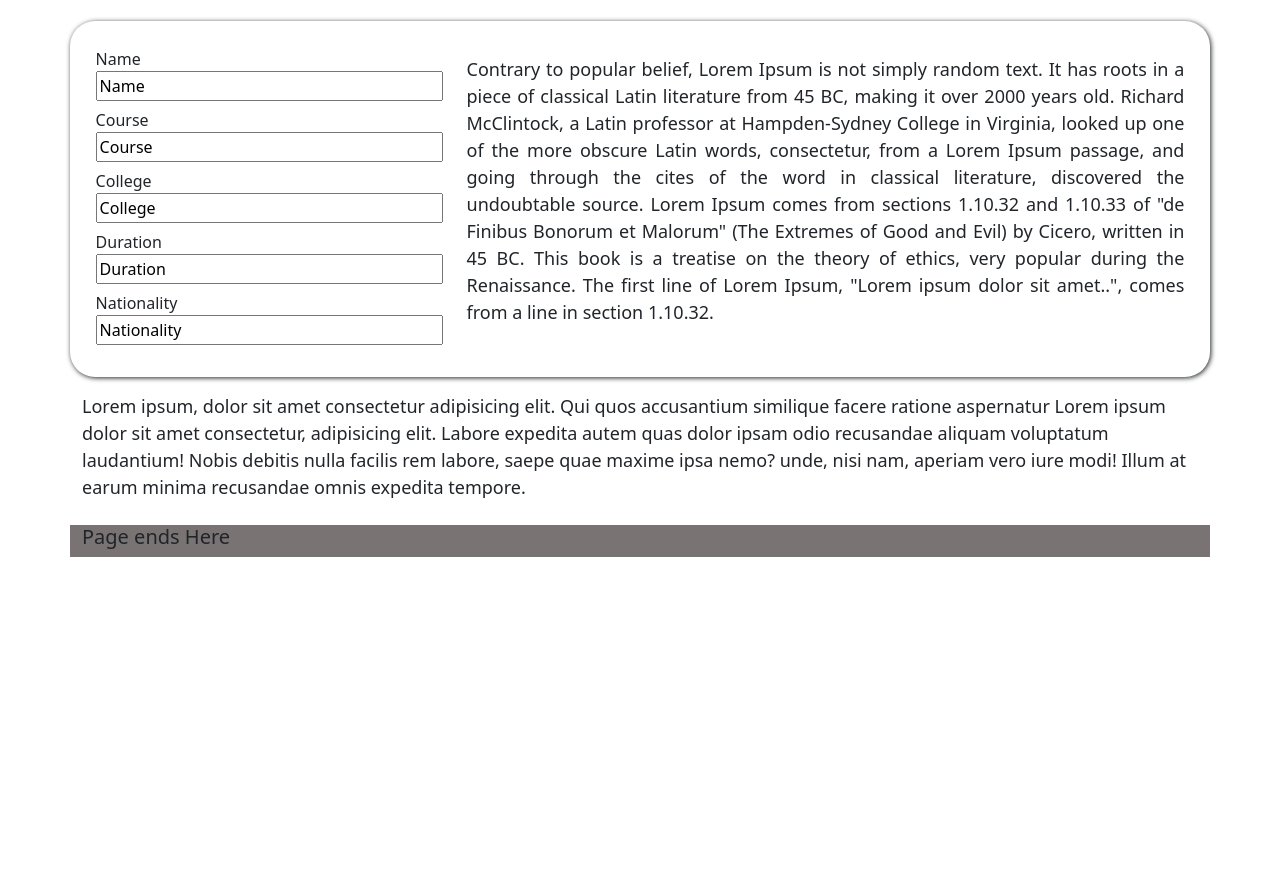
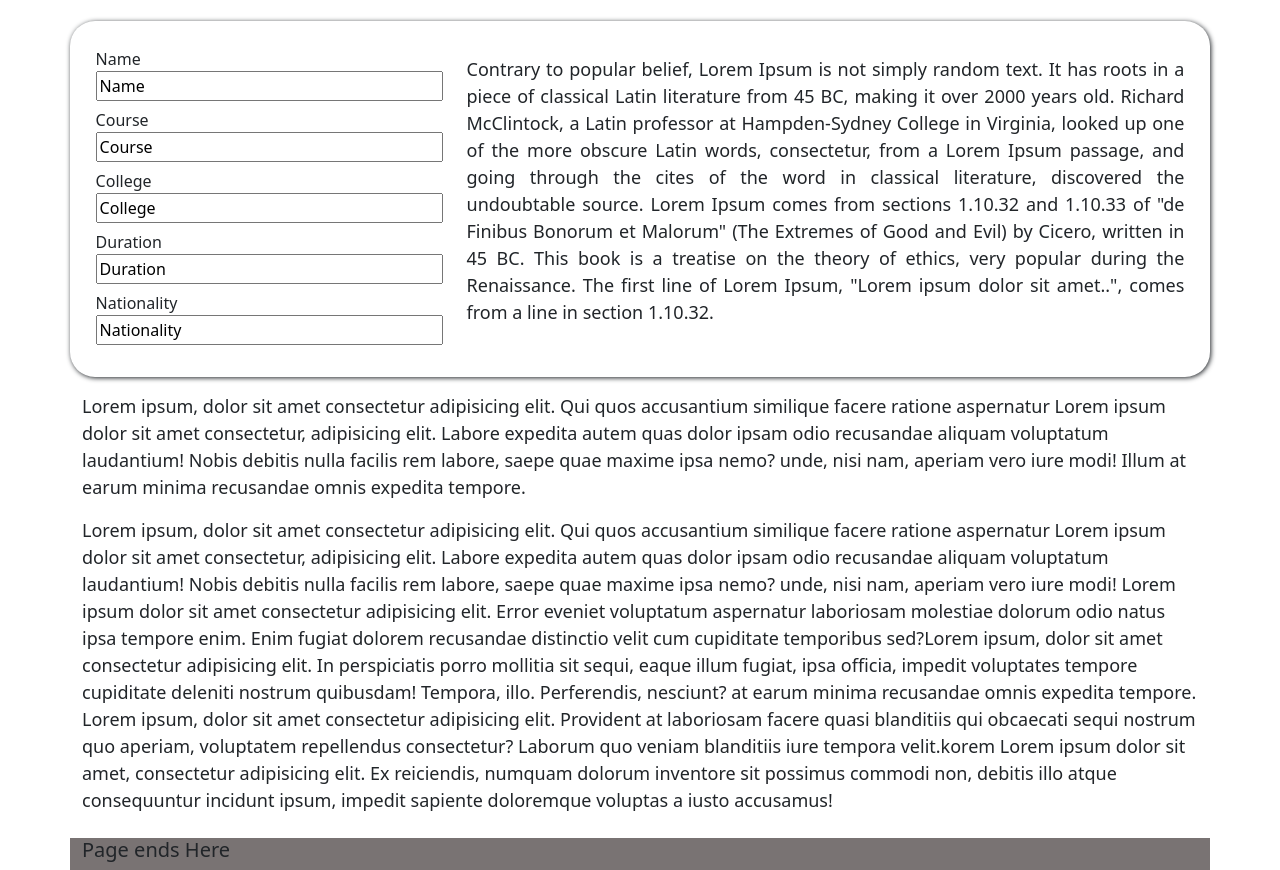
Before and after one commit to sarath-ramesh/newproject, a plain HTML site: page index.html in a window 1280 px wide. Shown: the part 137-1007 px from the top of the page. Before the commit the page ends 800 px from the top, so only its background shows below. Drawn offline with nearby package versions, Linux system fonts and the light colour scheme.

Commit message:
paragraph expanded

```diff
--- a/index.html
+++ b/index.html
@@ -62,11 +62,27 @@
         </div>
     </div>
 
-    <div class="newsection container mt-3">
+    <div class="newsection1 container mt-3">
         <p>Lorem ipsum, dolor sit amet consectetur adipisicing elit. Qui quos accusantium similique facere ratione
             aspernatur Lorem ipsum dolor sit amet consectetur, adipisicing elit. Labore expedita autem quas dolor ipsam
             odio recusandae aliquam voluptatum laudantium! Nobis debitis nulla facilis rem labore, saepe quae maxime
             ipsa nemo? unde, nisi nam, aperiam vero iure modi! Illum at earum minima recusandae omnis expedita tempore.
+        </p>
+    </div>
+    <div class="newsection2 container mt-3">
+        <p>Lorem ipsum, dolor sit amet consectetur adipisicing elit. Qui quos accusantium similique facere ratione
+            aspernatur Lorem ipsum dolor sit amet consectetur, adipisicing elit. Labore expedita autem quas dolor ipsam
+            odio recusandae aliquam voluptatum laudantium! Nobis debitis nulla facilis rem labore, saepe quae maxime
+            ipsa nemo? unde, nisi nam, aperiam vero iure modi! Lorem ipsum dolor sit amet consectetur adipisicing elit.
+            Error eveniet voluptatum aspernatur laboriosam molestiae dolorum odio natus ipsa tempore enim. Enim fugiat
+            dolorem recusandae distinctio velit cum cupiditate temporibus sed?Lorem ipsum, dolor sit amet consectetur
+            adipisicing elit. In perspiciatis porro mollitia sit sequi, eaque illum fugiat, ipsa officia, impedit
+            voluptates tempore cupiditate deleniti nostrum quibusdam! Tempora, illo. Perferendis, nesciunt? at earum
+            minima recusandae omnis expedita tempore. Lorem ipsum, dolor sit amet consectetur adipisicing elit.
+            Provident at laboriosam facere quasi blanditiis qui obcaecati sequi nostrum quo aperiam, voluptatem
+            repellendus consectetur? Laborum quo veniam blanditiis iure tempora velit.korem Lorem ipsum dolor sit amet,
+            consectetur adipisicing elit. Ex reiciendis, numquam dolorum inventore sit possimus commodi non, debitis
+            illo atque consequuntur incidunt ipsum, impedit sapiente doloremque voluptas a iusto accusamus!
         </p>
     </div>
     <div class="container footer mt-4">
@@ -75,6 +91,7 @@
             <h5>Page ends Here</h5>
         </div>
     </div>
+
 
 
 
```
